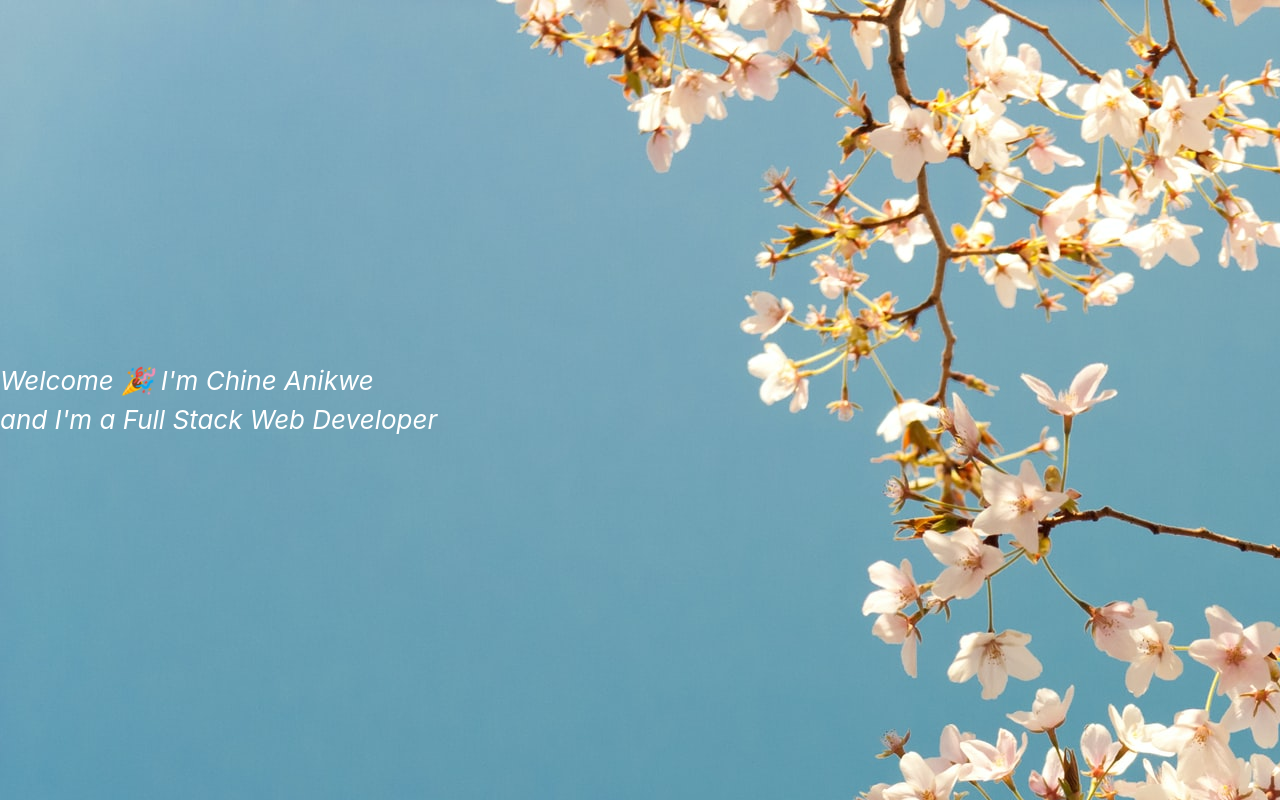
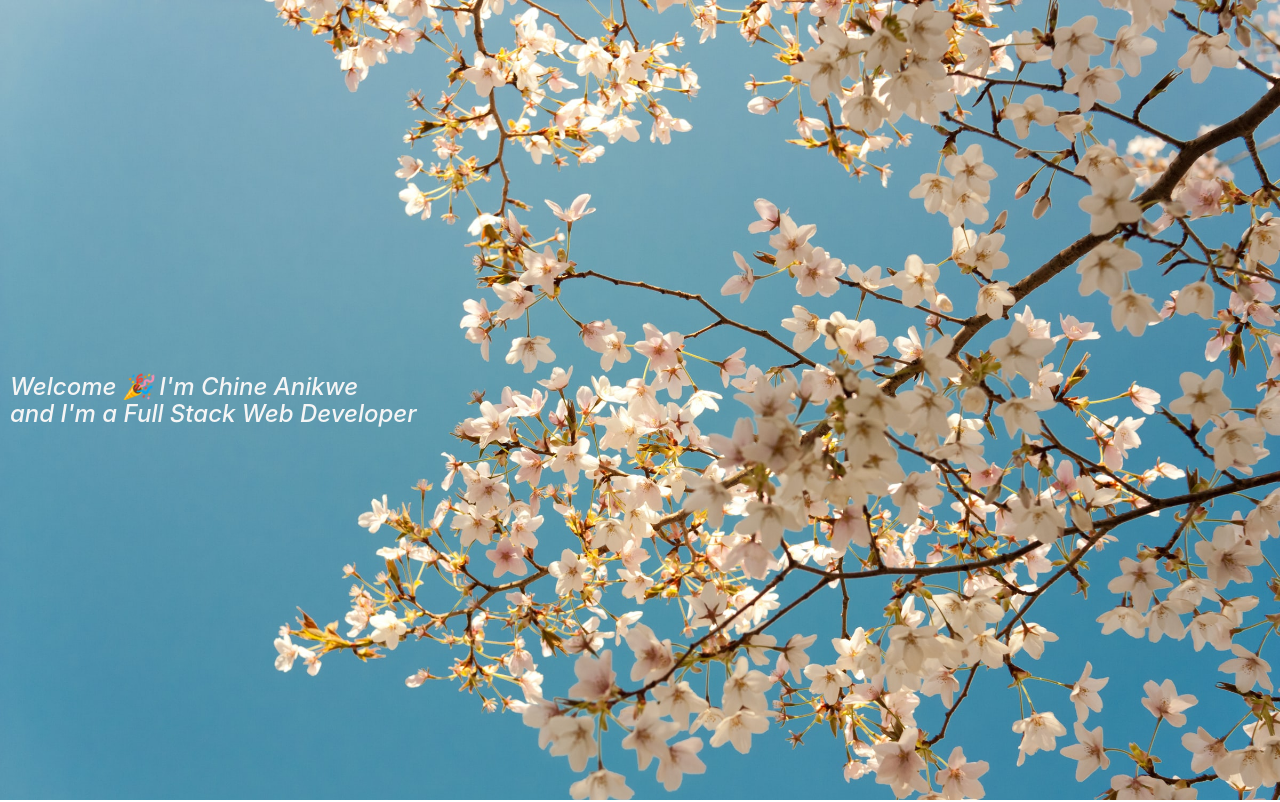
Before and after one commit to canikwe/Portfolio, a React (Create React App) app: page / in a window 1280 px wide. Shown: the top 802 px of the page. Built offline with nearby package versions, Linux system fonts and the light colour scheme; no server answers.

Commit message:
fix home background

```diff
--- a/src/components/Home.js
+++ b/src/components/Home.js
@@ -3,8 +3,8 @@ import React from 'react'
 const Home = () => {
   return (
     <div id="home">
-      <p>Welcome 🎉 I'm Chine Anikwe</p>
-      <p>and I'm a Full Stack Web Developer</p>
+      <p className='title is-4 has-text-light'>Welcome 🎉 I'm Chine Anikwe</p>
+      <p className='title is-4 has-text-light'>and I'm a Full Stack Web Developer</p>
     </div>
   )
 }
--- a/src/scss/App.scss
+++ b/src/scss/App.scss
@@ -30,6 +30,7 @@ html {
   @include full-height;
 
   background: url('../images/home/evgeny-lazarenko-8HknSpvc1CU-unsplash.jpg');
+  background-size: cover;
   display: flex;
   flex-direction: column;
   justify-content: center;
@@ -38,8 +39,9 @@ html {
   color: white;
 
   p {
-    margin: 0;
+    margin: 0 10px;
     font-style: italic;
+    font-weight: 500;
   }
 }
 
@@ -48,16 +50,6 @@ nav {
   background-color: $neutral;
   color: $base-dark;
   // text-align: left;
-
-  .sticky {
-    position: fixed;
-    top: 0;
-    width: 100%;
-  }
-
-  .sticky + .content {
-    padding-top: 60px;
-  }
 }
 
 #about {
```
